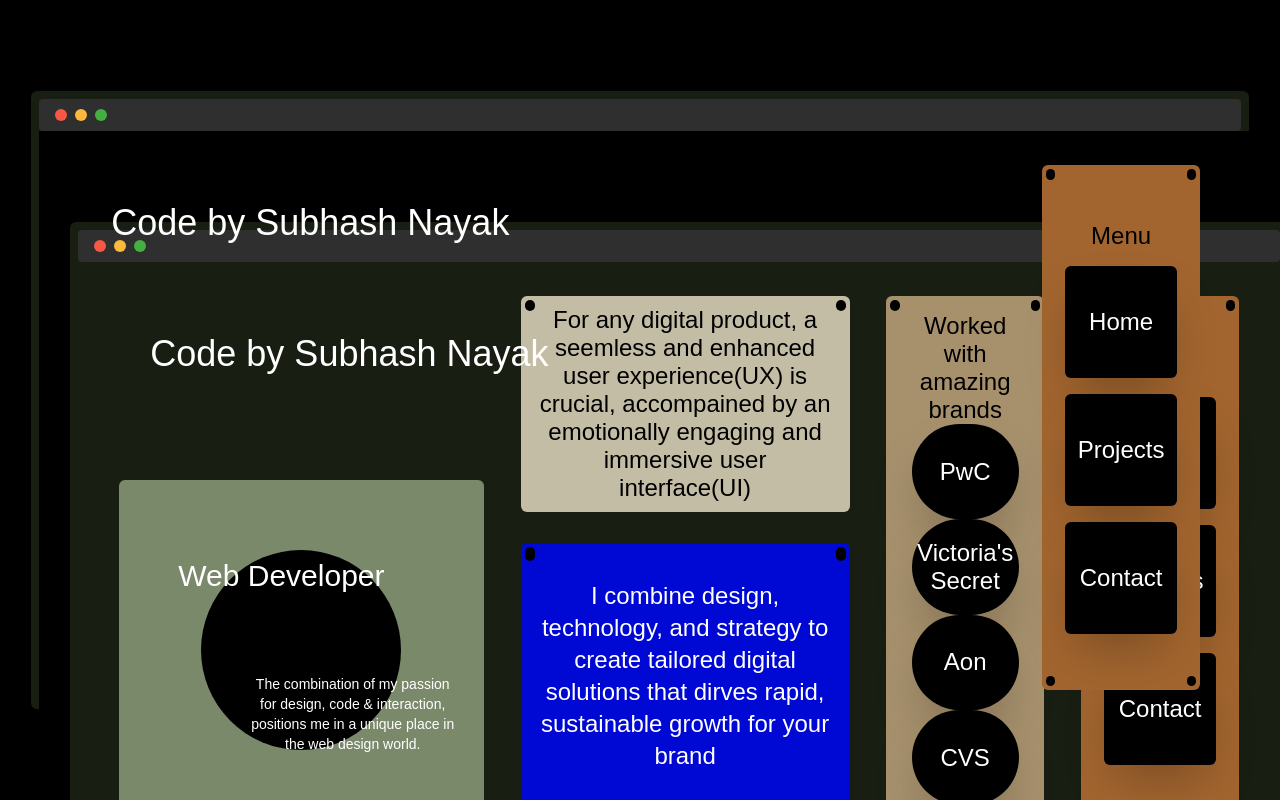
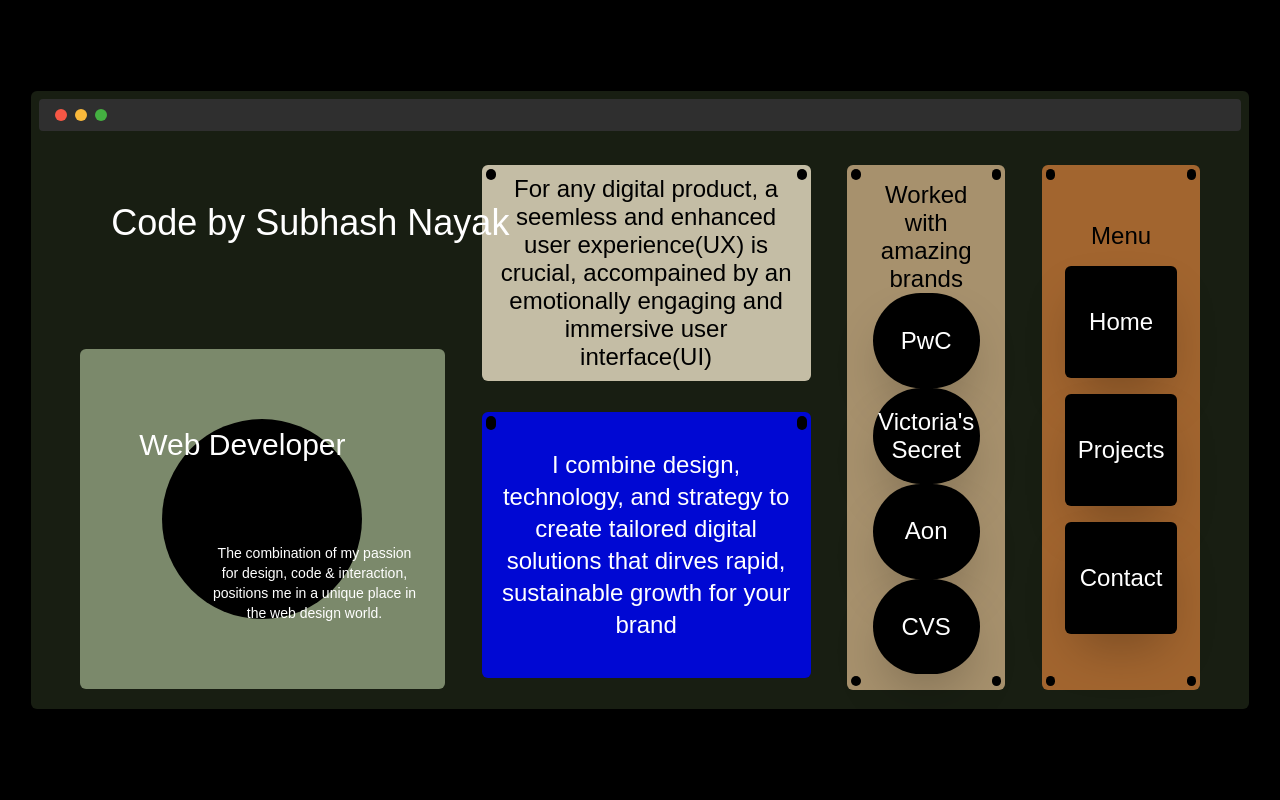
Before and after one commit to subhash131/portfolio-6, a Next.js app: page / in a window 1280 px wide. Built offline with nearby package versions, Linux system fonts and the light colour scheme; a web font is replaced by a local one.

Commit message:
remove unwanted components

```diff
--- a/app/page.tsx
+++ b/app/page.tsx
@@ -11,17 +11,12 @@ import { useStateContext } from "@/context/StateContext";
 
 export default function Home() {
   const s = useStateContext();
-  console.log("s: ", s);
   return (
-    <Perspective3d className="h-screen w-screen overflow-hidden bg-black grid place-content-center select-none">
-      <Background className="bg-[#181E12] p-2">
-        <TitleBar />
-        <WebDeveloper />
-        <DigitalProduct />
-        <ImmersiveExperience />
-        <WorkedWith />
-        <Menu />
-      </Background>
-    </Perspective3d>
+    <>
+      <WebDeveloper />
+      <DigitalProduct />
+      <ImmersiveExperience />
+      <WorkedWith />
+    </>
   );
 }
```
